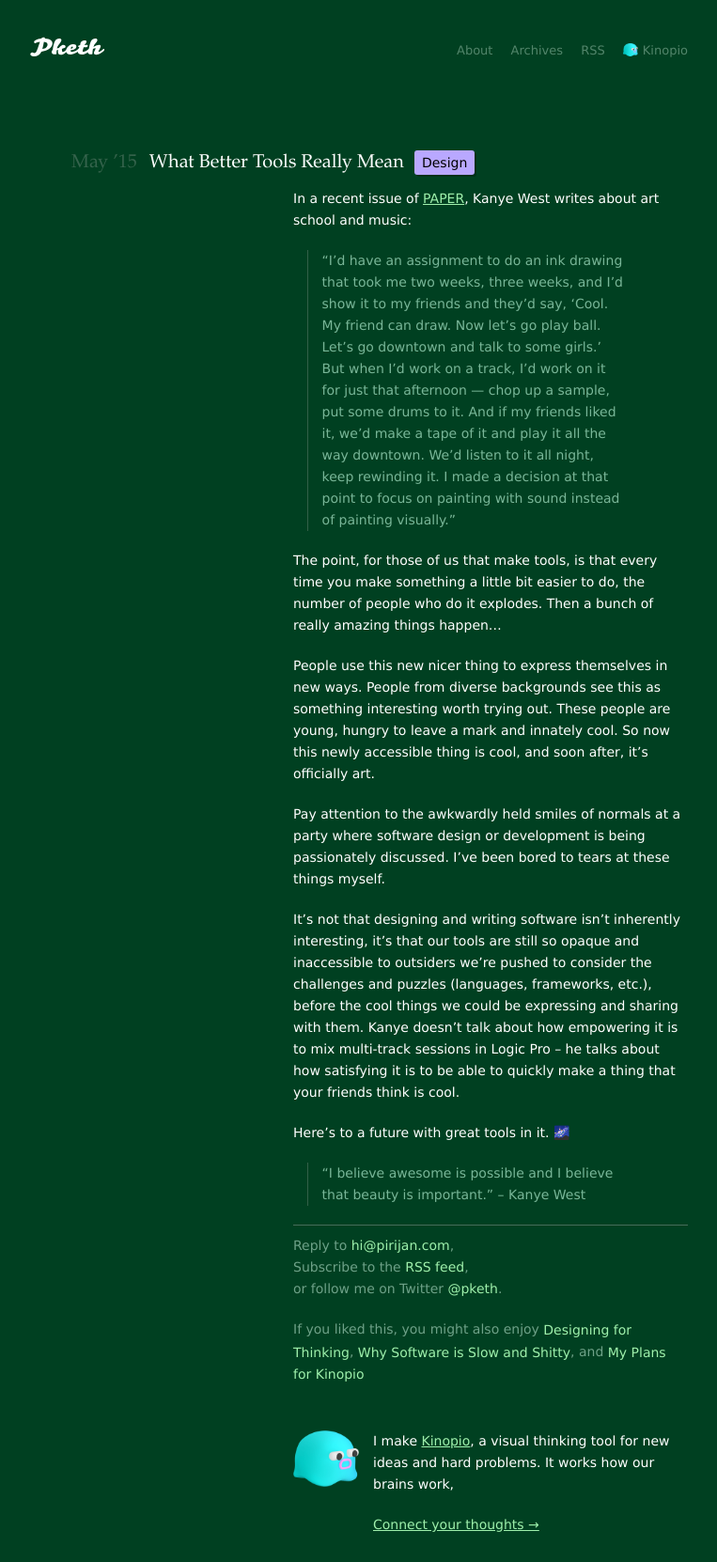
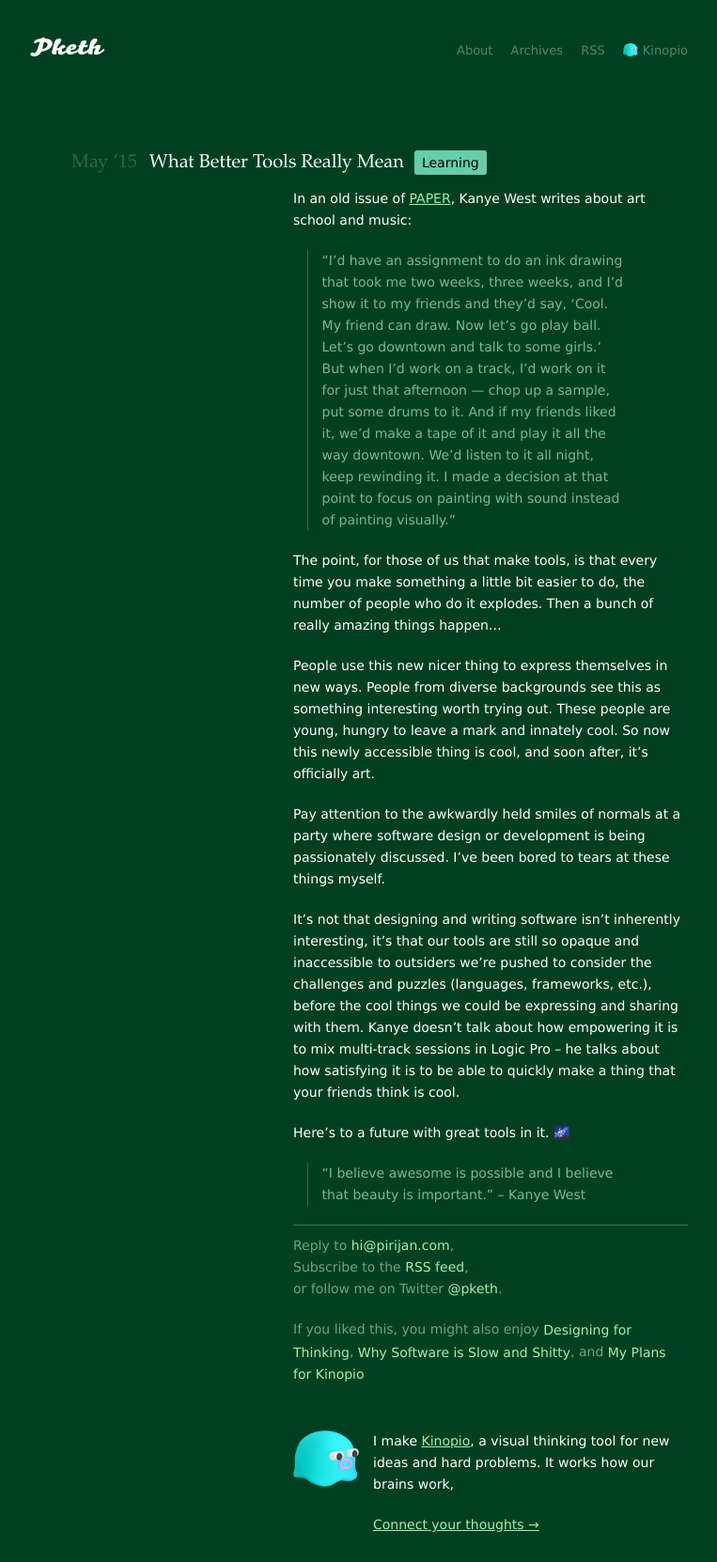
Before and after one commit to pketh/pketh.github.io, a Jekyll site: the page built from _posts/2015-05-10-better-tools.md, in a window 1280 px wide. Shown: the whole page at 94% size, without its empty margins (258-1021 px from the left). Built offline with Jekyll 4.4.1, drawn with Linux system fonts in a browser that asks for light colours.

Commit message:
update kanye post tag

```diff
--- a/_posts/2015-05-10-better-tools.md
+++ b/_posts/2015-05-10-better-tools.md
@@ -1,10 +1,10 @@
 ---
 layout: post
 title:  "What Better Tools Really Mean"
-tags: design
+tags: learning
 ---
 
-In a recent issue of [PAPER][paper], Kanye West writes about art school and music:
+In an old issue of [PAPER][paper], Kanye West writes about art school and music:
 
 > “I’d have an assignment to do an ink drawing that took me two weeks, three weeks, and I’d show it to my friends and they’d say, ‘Cool. My friend can draw. Now let’s go play ball. Let’s go downtown and talk to some girls.' But when I’d work on a track, I’d work on it for just that afternoon — chop up a sample, put some drums to it. And if my friends liked it, we’d make a tape of it and play it all the way downtown. We’d listen to it all night, keep rewinding it. I made a decision at that point to focus on painting with sound instead of painting visually.”
 
```
